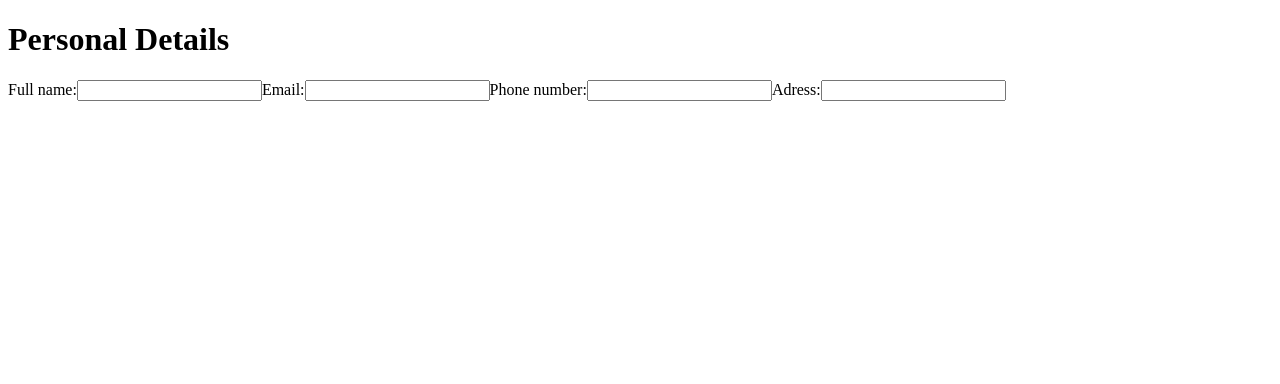
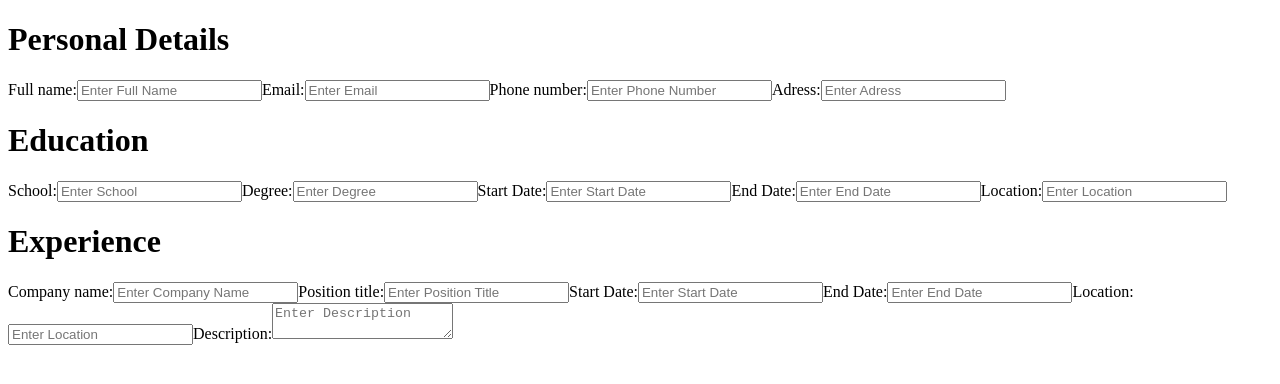
Before and after one commit to DayanWalter/TOP-cv-application, a React (Vite) app: page / in a window 1280 px wide. Shown: the top 384 px of the page. Built offline with nearby package versions, Linux system fonts and the light colour scheme.

Commit message:
Added Education, Experience and useStates

```diff
--- a/src/components/Education.jsx
+++ b/src/components/Education.jsx
@@ -0,0 +1,83 @@
+import { useState } from 'react';
+
+export default function Education() {
+  const [school, setSchool] = useState('');
+  const [degree, setDegree] = useState('');
+  const [startDate, setStartDate] = useState('');
+  const [endDate, setEndDate] = useState('');
+  const [location, setLocation] = useState('');
+
+  function handleSchoolChange(e) {
+    setSchool(e.target.value);
+  }
+  function handleDegreeChange(e) {
+    setDegree(e.target.value);
+  }
+  function handleStartDateChange(e) {
+    setStartDate(e.target.value);
+  }
+  function handleEndDateChange(e) {
+    setEndDate(e.target.value);
+  }
+  function handleLocationChange(e) {
+    setLocation(e.target.value);
+  }
+
+  return (
+    <>
+      <form onSubmit={(e) => e.preventDefault()}>
+        <h1>Education</h1>
+        <label htmlFor="school">
+          School:
+          <input
+            type="text"
+            id="school"
+            placeholder="Enter School"
+            value={school}
+            onChange={handleSchoolChange}
+          />
+        </label>
+        <label htmlFor="degree">
+          Degree:
+          <input
+            type="text"
+            id="degree"
+            placeholder="Enter Degree"
+            value={degree}
+            onChange={handleDegreeChange}
+          />
+        </label>
+        <label htmlFor="startDate">
+          Start Date:
+          <input
+            type="tel"
+            id="startDate"
+            placeholder="Enter Start Date"
+            value={startDate}
+            onChange={handleStartDateChange}
+          />
+        </label>
+        <label htmlFor="endDate">
+          End Date:
+          <input
+            type="text"
+            id="endDate"
+            placeholder="Enter End Date"
+            value={endDate}
+            onChange={handleEndDateChange}
+          />
+        </label>
+        <label htmlFor="location">
+          Location:
+          <input
+            type="text"
+            id="location"
+            placeholder="Enter Location"
+            value={location}
+            onChange={handleLocationChange}
+          />
+        </label>
+      </form>
+    </>
+  );
+}
--- a/src/components/Experience.jsx
+++ b/src/components/Experience.jsx
@@ -0,0 +1,97 @@
+import { useState } from 'react';
+
+export default function Experience() {
+  const [company, setCompany] = useState('');
+  const [position, setPosition] = useState('');
+  const [startDate, setStartDate] = useState('');
+  const [endDate, setEndDate] = useState('');
+  const [location, setLocation] = useState('');
+  const [description, setDescription] = useState('');
+
+  function handleCompanyChange(e) {
+    setCompany(e.target.value);
+  }
+  function handlePositionChange(e) {
+    setPosition(e.target.value);
+  }
+  function handleStartDateChange(e) {
+    setStartDate(e.target.value);
+  }
+  function handleEndDateChange(e) {
+    setEndDate(e.target.value);
+  }
+  function handleLocationChange(e) {
+    setLocation(e.target.value);
+  }
+  function handleDescriptionChange(e) {
+    setDescription(e.target.value);
+  }
+
+  return (
+    <>
+      <form onSubmit={(e) => e.preventDefault()}>
+        <h1>Experience</h1>
+        <label htmlFor="company">
+          Company name:
+          <input
+            type="text"
+            id="company"
+            placeholder="Enter Company Name"
+            value={company}
+            onChange={handleCompanyChange}
+          />
+        </label>
+        <label htmlFor="position">
+          Position title:
+          <input
+            type="text"
+            id="position"
+            placeholder="Enter Position Title"
+            value={position}
+            onChange={handlePositionChange}
+          />
+        </label>
+        <label htmlFor="startDate">
+          Start Date:
+          <input
+            type="tel"
+            id="startDate"
+            placeholder="Enter Start Date"
+            value={startDate}
+            onChange={handleStartDateChange}
+          />
+        </label>
+        <label htmlFor="endDate">
+          End Date:
+          <input
+            type="text"
+            id="endDate"
+            placeholder="Enter End Date"
+            value={endDate}
+            onChange={handleEndDateChange}
+          />
+        </label>
+        <label htmlFor="location">
+          Location:
+          <input
+            type="text"
+            id="location"
+            placeholder="Enter Location"
+            value={location}
+            onChange={handleLocationChange}
+          />
+        </label>
+        <label htmlFor="description">
+          Description:
+          <textarea
+            type="text"
+            id="description"
+            placeholder="Enter Description"
+            value={description}
+            onChange={handleDescriptionChange}
+          />
+        </label>
+      </form>
+    </>
+  );
+}
--- a/src/components/Personal.jsx
+++ b/src/components/Personal.jsx
@@ -28,6 +28,7 @@ export default function Personal() {
           <input
             type="text"
             id="fullName"
+            placeholder="Enter Full Name"
             value={fullName}
             onChange={handleFullNameChange}
           />
@@ -37,6 +38,7 @@ export default function Personal() {
           <input
             type="text"
             id="email"
+            placeholder="Enter Email"
             value={email}
             onChange={handleEmailChange}
           />
@@ -44,8 +46,9 @@ export default function Personal() {
         <label htmlFor="phoneNumber">
           Phone number:
           <input
-            type="text"
+            type="tel"
             id="phoneNumber"
+            placeholder="Enter Phone Number"
             value={phoneNumber}
             onChange={handlePhoneNumberChange}
           />
@@ -55,6 +58,7 @@ export default function Personal() {
           <input
             type="text"
             id="adress"
+            placeholder="Enter Adress"
             value={adress}
             onChange={handleAdressChange}
           />
--- a/src/main.jsx
+++ b/src/main.jsx
@@ -3,10 +3,14 @@ import ReactDOM from 'react-dom/client';
 import './styles/index.css';
 import App from './components/App';
 import Personal from './components/Personal';
+import Education from './components/Education';
+import Experience from './components/Experience';
 
 ReactDOM.createRoot(document.getElementById('root')).render(
   <React.StrictMode>
     {/* <App /> */}
     <Personal />
+    <Education />
+    <Experience />
   </React.StrictMode>
 );
```
